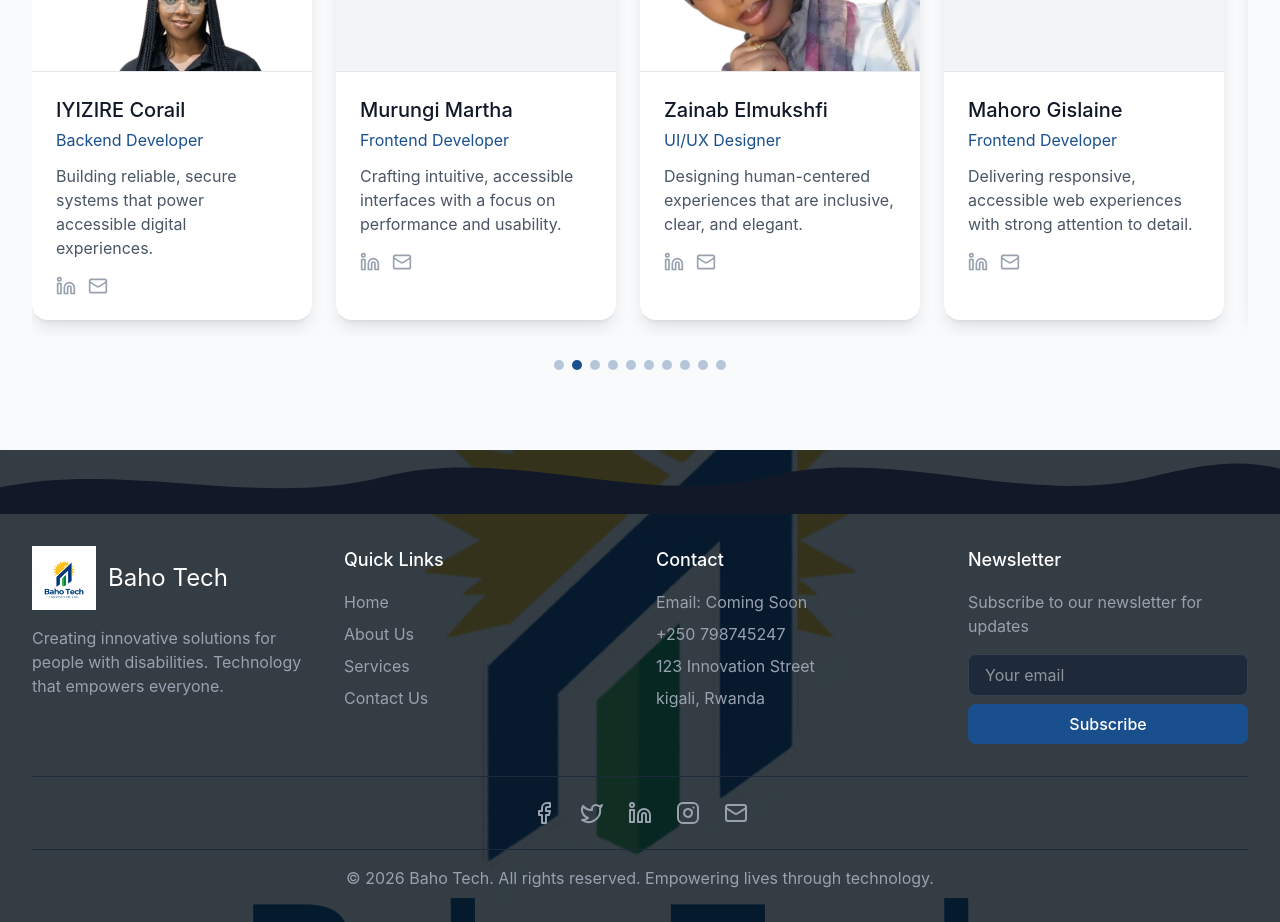
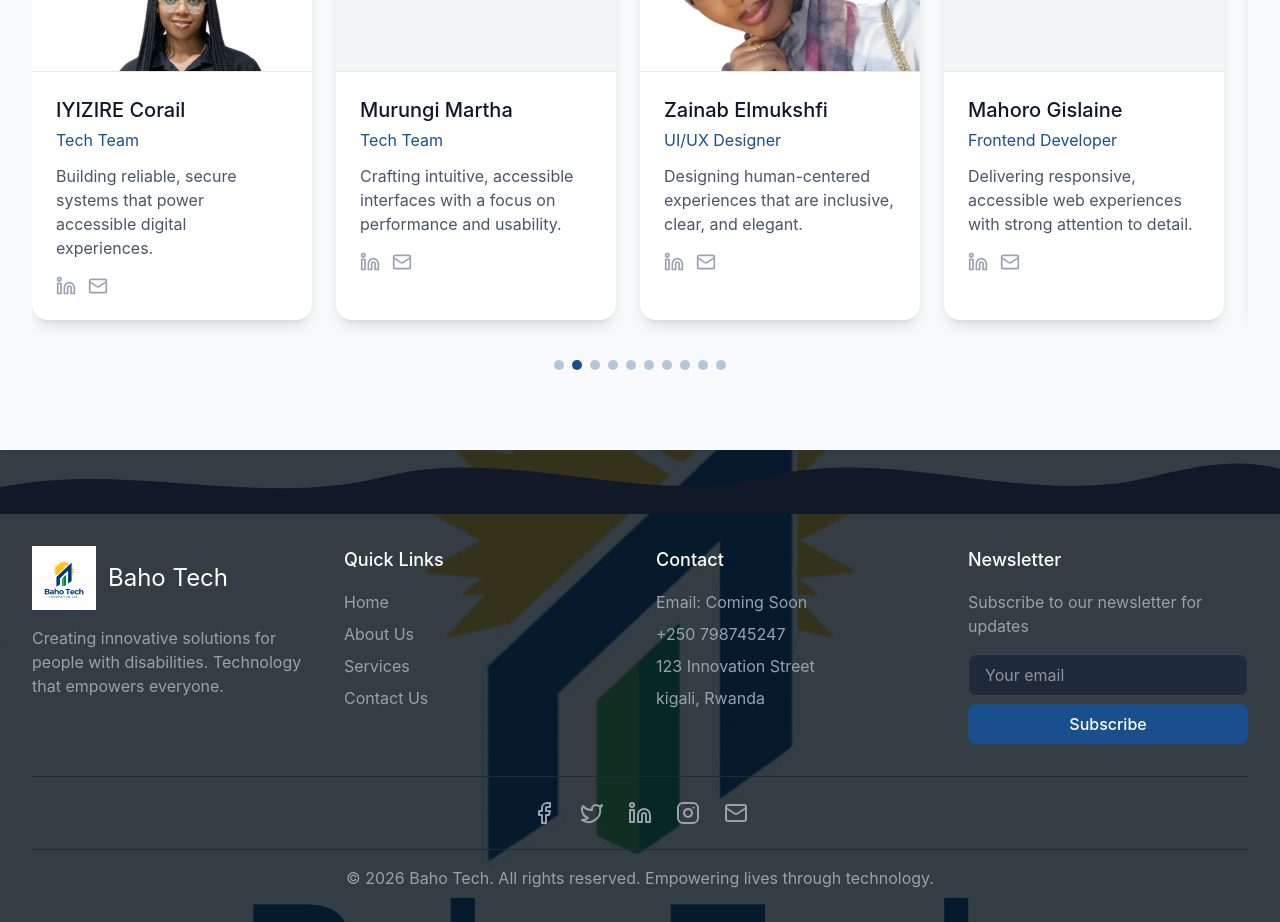
Before and after one commit to 06bruce/baho-tech-innovation-web, a React (Vite) app: page /about in a window 1280 px wide. Shown: the part 3020-3942 px from the top of the page. Built offline with nearby package versions, Linux system fonts and the light colour scheme; no server answers.

Commit message:
updated rolee

```diff
--- a/src/app/data/team.ts
+++ b/src/app/data/team.ts
@@ -32,7 +32,7 @@ export const teamMembers: TeamMember[] = [
   {
     slug: "iyizire-corail",
     name: "IYIZIRE Corail",
-    role: "Backend Developer",
+    role: "Tech Team",
     bio: "Building reliable, secure systems that power accessible digital experiences.",
     story: [
       "Corail designs resilient APIs and data pipelines that keep assistive tools fast and dependable. She specializes in scalable architecture, focusing on fault tolerance, data integrity, and latency reduction for real‑time experiences.",
@@ -44,7 +44,7 @@ export const teamMembers: TeamMember[] = [
   {
     slug: "murungi-martha",
     name: "Murungi Martha",
-    role: "Frontend Developer",
+    role: "Tech Team",
     bio: "Crafting intuitive, accessible interfaces with a focus on performance and usability.",
     story: [
       "Martha builds thoughtful interfaces that meet accessibility standards without sacrificing speed or clarity. She is meticulous about semantic structure, keyboard navigation, and screen‑reader compatibility, treating accessibility requirements as a design opportunity rather than a checklist.",
```
